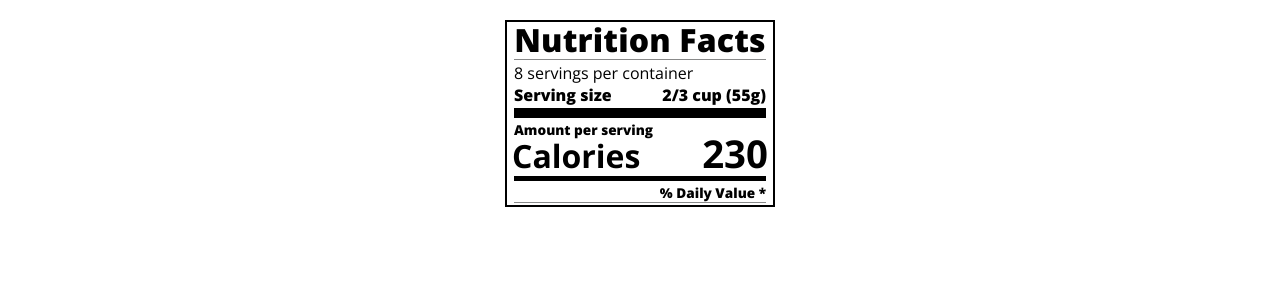
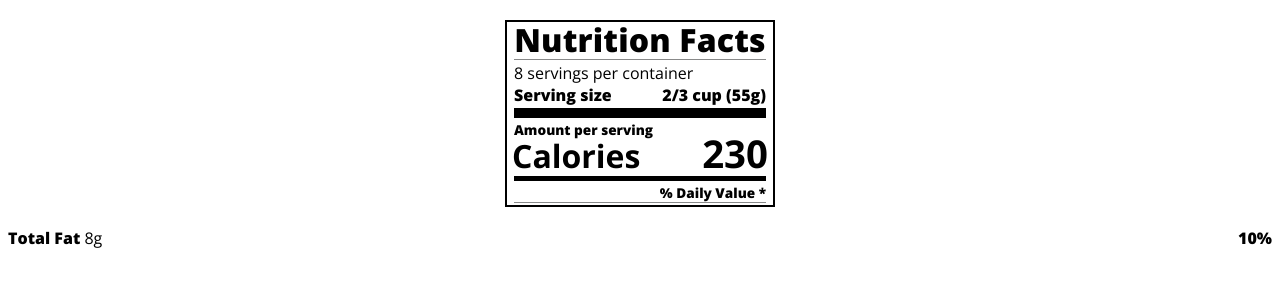
Before and after one commit to Lucas-Erkana/NutritionLabel, a plain HTML site: page index.html in a window 1280 px wide. Drawn offline with nearby package versions, Linux system fonts and the light colour scheme.

Commit message:
step 42 added p tag with text and span Total Fast .bold, and span 10% .bold right

```diff
--- a/index.html
+++ b/index.html
@@ -29,5 +29,6 @@
     <div class="divider"></div>
   </div>
 </div>
+<p><span class="bold">Total Fat</span> 8g<span class="bold right">10%</span></p>
   </body>
 </html>
```
